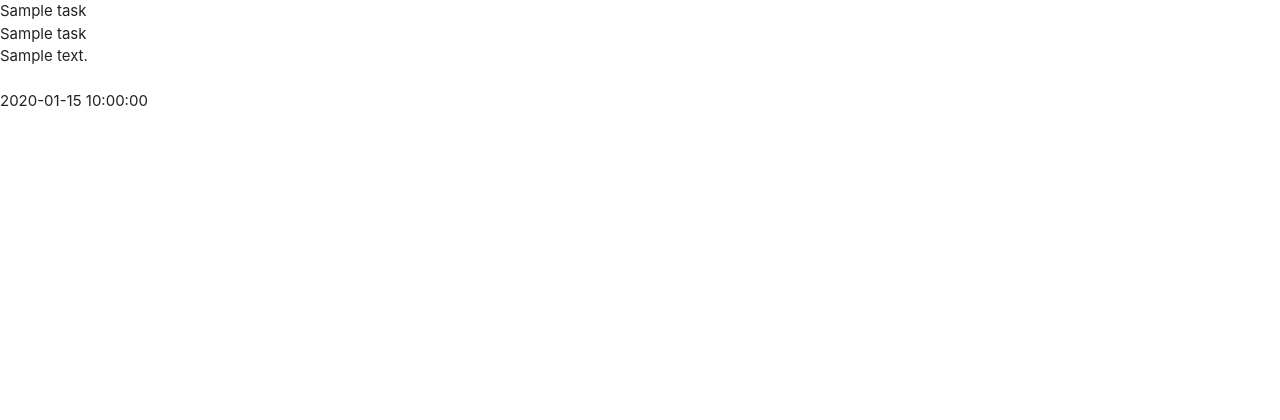
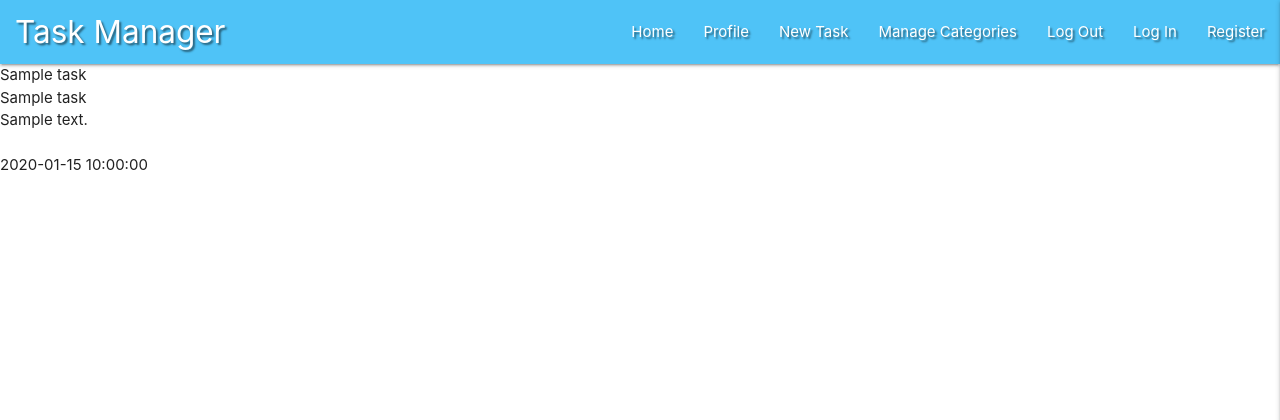
Before and after one commit to pjotrs-osnovskis/task-manager, a Flask app: page / in a window 1280 px wide. Shown: the top 420 px of the page. Run offline with Flask 2, Linux system fonts and the light colour scheme; a database or web service that is not in the repository returns one stand-in record (values such as "Sample title"); some libraries are stand-ins or nearby versions.

Commit message:
Add Materialize Navbar and Sidebar

```diff
--- a/static/css/style.css
+++ b/static/css/style.css
@@ -0,0 +1,11 @@
+
+.text-shadow{
+    text-shadow: 2px 2px 2px rgba(0,0,0,.5);
+}
+
+
+@media only screen and (min-width: 600px) {
+    .brand-logo{
+        margin-left: 1rem;
+    }
+}
--- a/static/js/script.js
+++ b/static/js/script.js
@@ -0,0 +1,4 @@
+// Function for mobile view dropdown to work
+$(document).ready(function(){
+    $('.sidenav').sidenav({edge: "right"});
+  });
--- a/templates/base.html
+++ b/templates/base.html
@@ -18,6 +18,36 @@
 </head>
 <body>
 
+    <header>
+        <!-- TOP NAVBAR -->
+        <nav class="nav-extended text-shadow light-blue lighten-2">
+            <div class="nav-wrapper">
+              <a href="{{ url_for('get_tasks') }}" class="brand-logo">Task Manager</a>
+              <a href="#" data-target="mobile-demo" class="sidenav-trigger right"><i class="fas fa-bars"></i></a>
+              <ul class="right hide-on-med-and-down">
+                <li><a href="{{ url_for('get_tasks') }}">Home</a></li>
+                <li><a href="#">Profile</a></li>
+                <li><a href="#">New Task</a></li>
+                <li><a href="#">Manage Categories</a></li>
+                <li><a href="#">Log Out</a></li>
+                <li><a href="#">Log In</a></li>
+                <li><a href="#">Register</a></li>
+              </ul>
+            </div>
+          </nav>
+        <!-- MOBILE SIDENAV -->
+          <ul class="sidenav" id="mobile-demo">
+            <li><h4 class="center-align light-blue-text text-darken-4">Task Manager</h4></li>
+            <li><a href="{{ url_for('get_tasks') }}">Home</a></li>
+            <li><a href="#">Profile</a></li>
+            <li><a href="#">New Task</a></li>
+            <li><a href="#">Manage Categories</a></li>
+            <li><a href="#">Log Out</a></li>
+            <li><a href="#">Log In</a></li>
+            <li><a href="#">Register</a></li>
+      </ul>
+    </header>
+
     {% block content %}
     {% endblock %}
 
```
